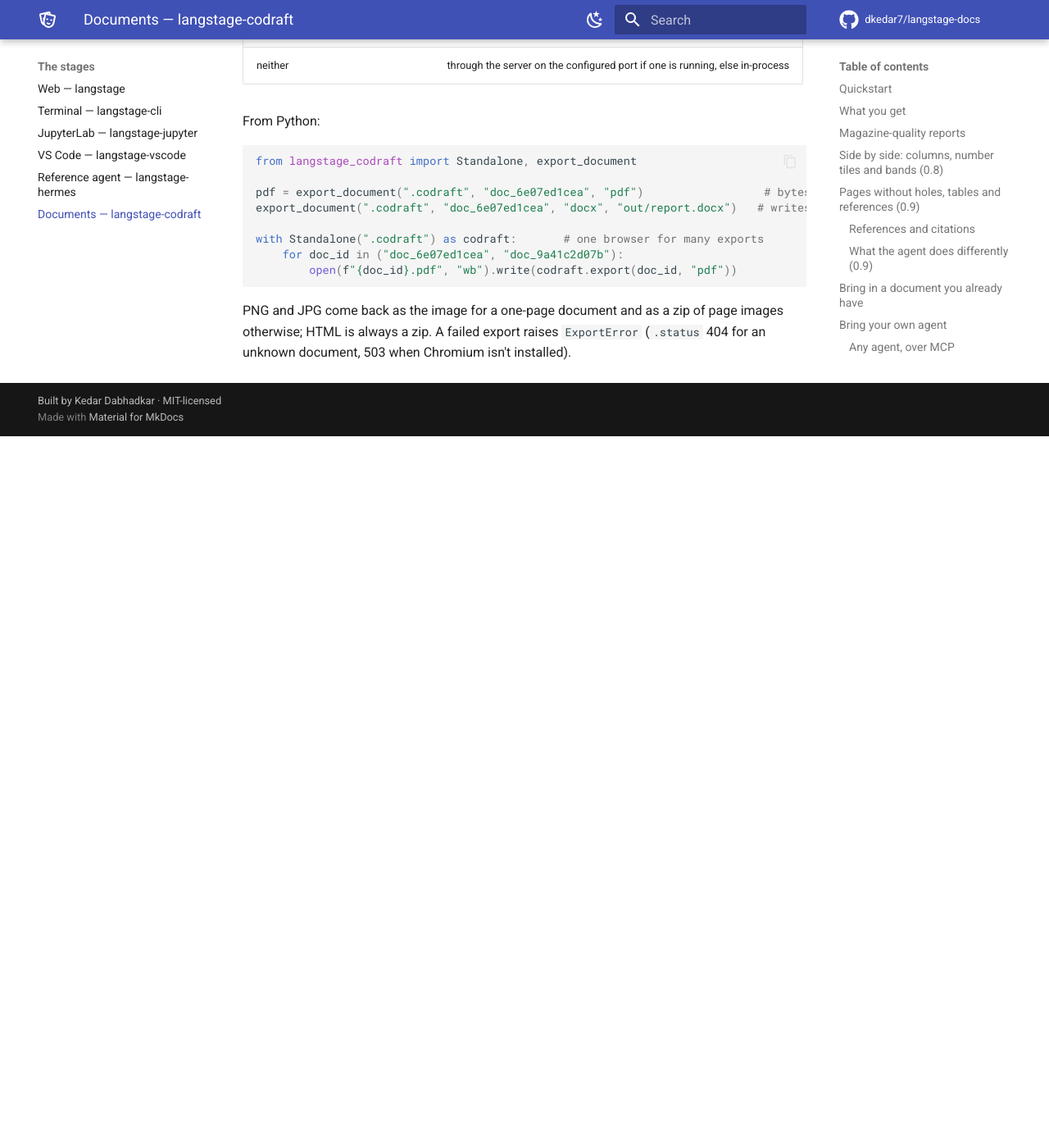
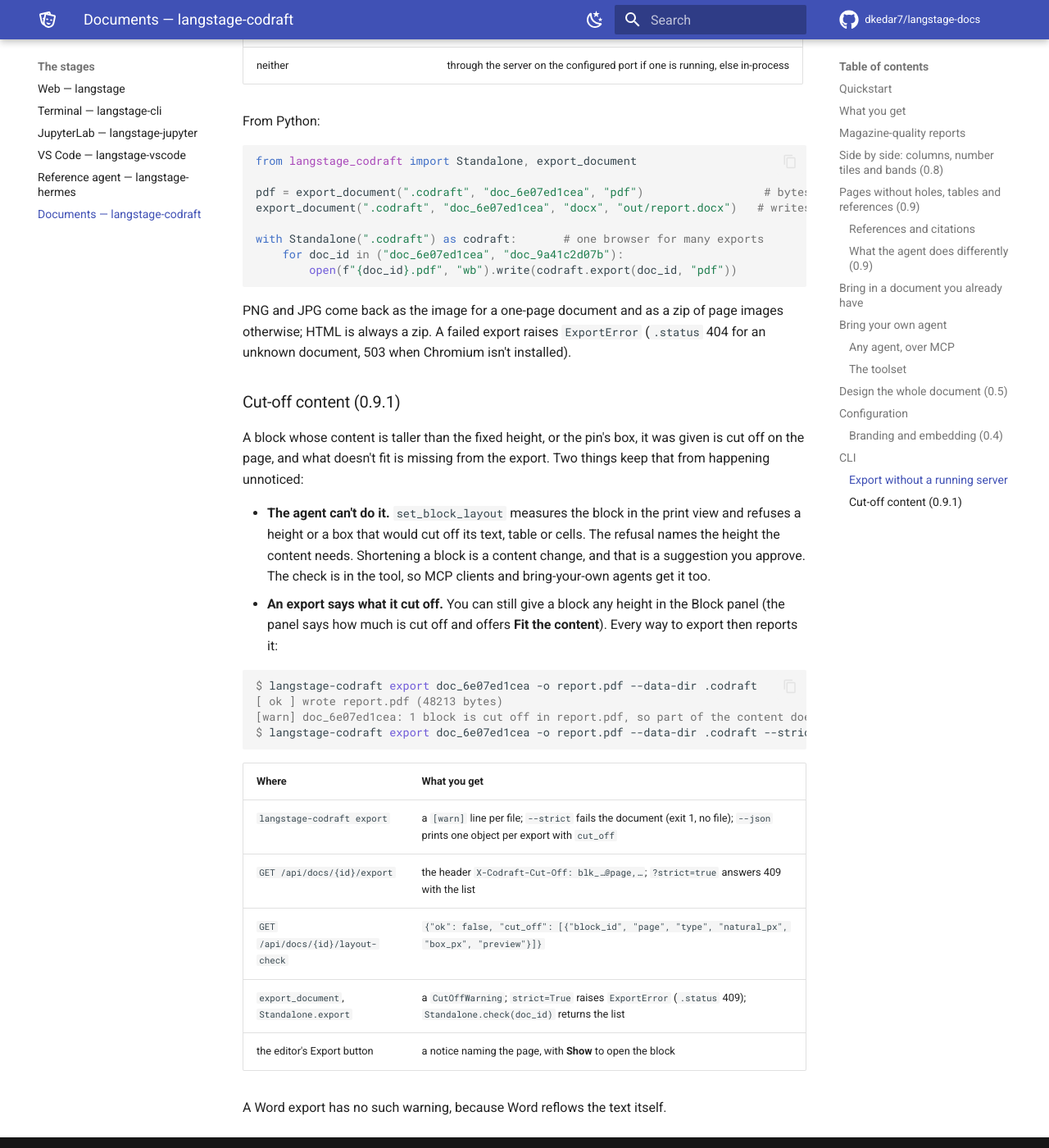
Before and after one commit to dkedar7/langstage-docs, an MkDocs documentation site: the page built from docs/stages/codraft.md, in a window 1280 px wide and 1400 px high, scrolled down 14100 px. Shown: the whole window at 82% size. Built offline with MkDocs 1.6.1 and Material for MkDocs 9.7.7, drawn with Linux system fonts in a browser that asks for light colours; comment, search, counter and statistics services are not loaded; before the commit the page ends 14632 px from its top, so only the background shows below that.

Commit message:
Codraft 0.9.1: cut-off content (the agent can't hide it, exports report it) (#67)
Claude-Session: https://claude.ai/code/session_01UifqaVXWAqdPtu6Xy96V58

Co-authored-by: Claude <noreply@anthropic.com>

````diff
--- a/docs/stages/codraft.md
+++ b/docs/stages/codraft.md
@@ -498,3 +498,35 @@ with Standalone(".codraft") as codraft:       # one browser for many exports
 PNG and JPG come back as the image for a one-page document and as a zip of page images otherwise;
 HTML is always a zip. A failed export raises `ExportError` (`.status` 404 for an unknown document,
 503 when Chromium isn't installed).
+
+### Cut-off content (0.9.1)
+
+A block whose content is taller than the fixed height, or the pin's box, it was given is cut off
+on the page, and what doesn't fit is missing from the export. Two things keep that from happening
+unnoticed:
+
+- **The agent can't do it.** `set_block_layout` measures the block in the print view and refuses a
+  height or a box that would cut off its text, table or cells. The refusal names the height the
+  content needs. Shortening a block is a content change, and that is a suggestion you approve. The
+  check is in the tool, so MCP clients and bring-your-own agents get it too.
+- **An export says what it cut off.** You can still give a block any height in the Block panel
+  (the panel says how much is cut off and offers **Fit the content**). Every way to export then
+  reports it:
+
+<!-- snippet: skip -->
+```console
+$ langstage-codraft export doc_6e07ed1cea -o report.pdf --data-dir .codraft
+[ ok ] wrote report.pdf (48213 bytes)
+[warn] doc_6e07ed1cea: 1 block is cut off in report.pdf, so part of the content does not print: blk_2b4f2daac7 (page 2). ...
+$ langstage-codraft export doc_6e07ed1cea -o report.pdf --data-dir .codraft --strict   # exit 1, nothing written
+```
+
+| Where | What you get |
+|---|---|
+| `langstage-codraft export` | a `[warn]` line per file; `--strict` fails the document (exit 1, no file); `--json` prints one object per export with `cut_off` |
+| `GET /api/docs/{id}/export` | the header `X-Codraft-Cut-Off: blk_…@page,…`; `?strict=true` answers 409 with the list |
+| `GET /api/docs/{id}/layout-check` | `{"ok": false, "cut_off": [{"block_id", "page", "type", "natural_px", "box_px", "preview"}]}` |
+| `export_document`, `Standalone.export` | a `CutOffWarning`; `strict=True` raises `ExportError` (`.status` 409); `Standalone.check(doc_id)` returns the list |
+| the editor's Export button | a notice naming the page, with **Show** to open the block |
+
+A Word export has no such warning, because Word reflows the text itself.
--- a/versions.json
+++ b/versions.json
@@ -7,7 +7,7 @@
     "langstage-hermes": "0.5.3",
     "langstage-jupyter": "0.6.53",
     "langstage-vscode": "0.5.43",
-    "langstage-codraft": "0.9.0"
+    "langstage-codraft": "0.9.1"
   },
   "releases": {
     "langstage-vscode-extension": {
````
